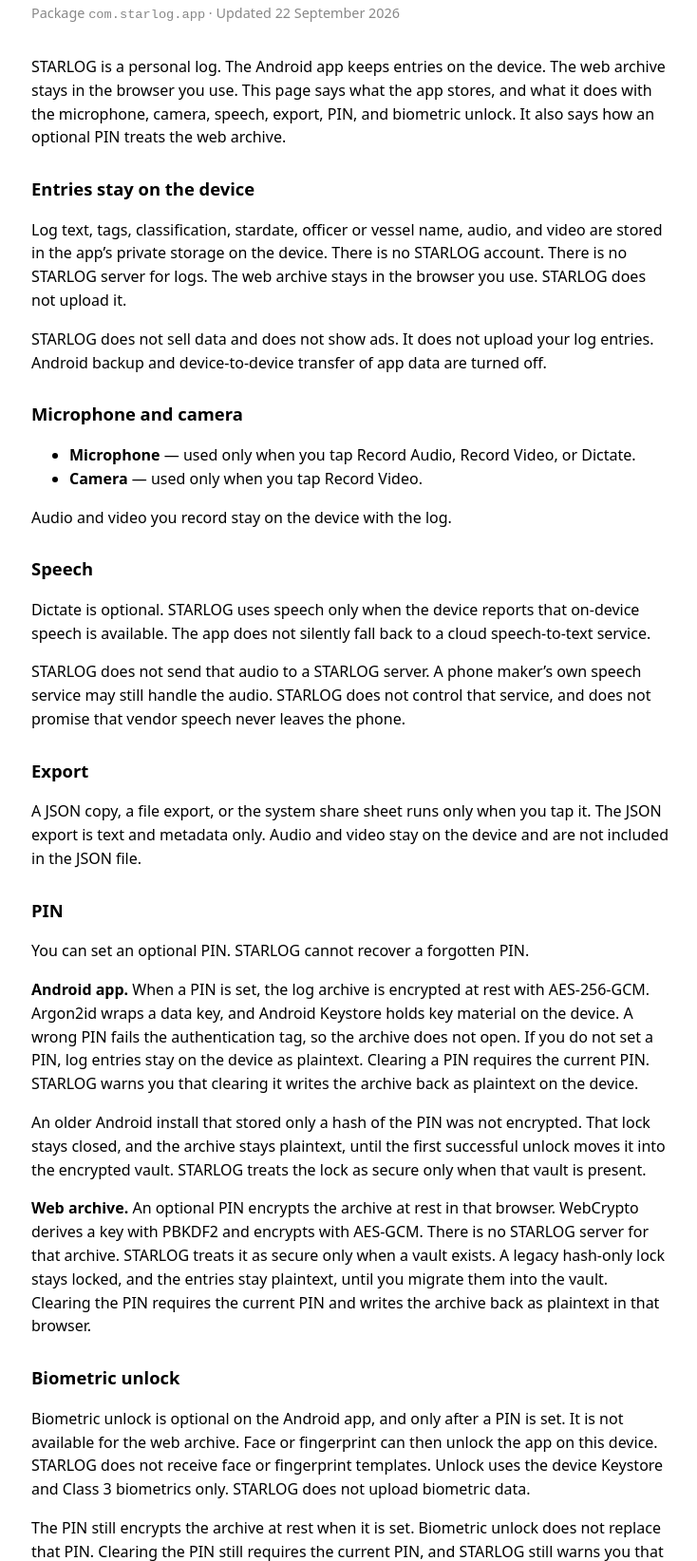
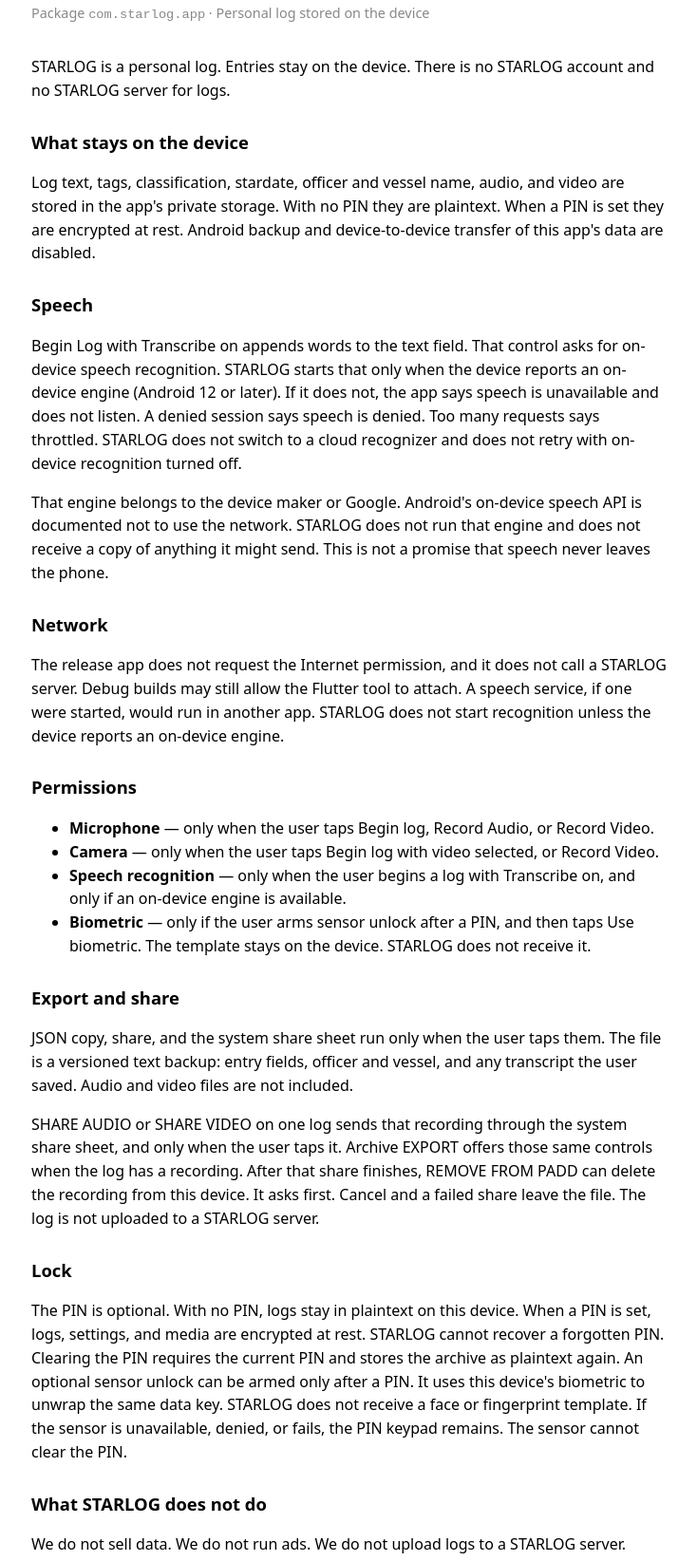
Before and after one commit to RudolfSteinerAI/starlog-privacy, a plain HTML site: page index.html in a window 1280 px wide. Shown: the part 87-1731 px from the top of the page at 95% size, without its empty margins (271-1005 px from the left). Drawn offline with Linux system fonts and the light colour scheme.

Commit message:
Sync Pages speech wording to Begin Log with Transcribe on
index.html = PRIVACY.md HTML block; app.html speech/mic aligned. Zero Dictate. Play privacy URL unchanged.

```diff
--- a/index.html
+++ b/index.html
@@ -11,47 +11,42 @@
   h2 { font-size: 1.15rem; margin-top: 1.75rem; }
   code { font-size: .95em; }
   .meta { color: #888; font-size: .9rem; margin-bottom: 2rem; }
-  footer { margin-top: 2.5rem; padding-top: 1rem; border-top: 1px solid #ccc; font-size: .9rem; }
-  @media (prefers-color-scheme: dark) {
-    footer { border-top-color: #444; }
-  }
 </style>
 </head>
 <body>
 <h1>STARLOG privacy policy</h1>
-<p class="meta">Package <code>com.starlog.app</code> · Updated 22 September 2026</p>
+<p class="meta">Package <code>com.starlog.app</code> · Personal log stored on the device</p>
 
-<p>STARLOG is a personal log. The Android app keeps entries on the device. The web archive stays in the browser you use. This page says what the app stores, and what it does with the microphone, camera, speech, export, PIN, and biometric unlock. It also says how an optional PIN treats the web archive.</p>
+<p>STARLOG is a personal log. Entries stay on the device. There is no STARLOG account and no STARLOG server for logs.</p>
 
-<h2>Entries stay on the device</h2>
-<p>Log text, tags, classification, stardate, officer or vessel name, audio, and video are stored in the app’s private storage on the device. There is no STARLOG account. There is no STARLOG server for logs. The web archive stays in the browser you use. STARLOG does not upload it.</p>
-<p>STARLOG does not sell data and does not show ads. It does not upload your log entries. Android backup and device-to-device transfer of app data are turned off.</p>
-
-<h2>Microphone and camera</h2>
-<ul>
-<li><strong>Microphone</strong> — used only when you tap Record Audio, Record Video, or Dictate.</li>
-<li><strong>Camera</strong> — used only when you tap Record Video.</li>
-</ul>
-<p>Audio and video you record stay on the device with the log.</p>
+<h2>What stays on the device</h2>
+<p>Log text, tags, classification, stardate, officer and vessel name, audio, and video are stored in the app's private storage. With no PIN they are plaintext. When a PIN is set they are encrypted at rest. Android backup and device-to-device transfer of this app's data are disabled.</p>
 
 <h2>Speech</h2>
-<p>Dictate is optional. STARLOG uses speech only when the device reports that on-device speech is available. The app does not silently fall back to a cloud speech-to-text service.</p>
-<p>STARLOG does not send that audio to a STARLOG server. A phone maker’s own speech service may still handle the audio. STARLOG does not control that service, and does not promise that vendor speech never leaves the phone.</p>
+<p>Begin Log with Transcribe on appends words to the text field. That control asks for on-device speech recognition. STARLOG starts that only when the device reports an on-device engine (Android 12 or later). If it does not, the app says speech is unavailable and does not listen. A denied session says speech is denied. Too many requests says throttled. STARLOG does not switch to a cloud recognizer and does not retry with on-device recognition turned off.</p>
+<p>That engine belongs to the device maker or Google. Android's on-device speech API is documented not to use the network. STARLOG does not run that engine and does not receive a copy of anything it might send. This is not a promise that speech never leaves the phone.</p>
 
-<h2>Export</h2>
-<p>A JSON copy, a file export, or the system share sheet runs only when you tap it. The JSON export is text and metadata only. Audio and video stay on the device and are not included in the JSON file.</p>
+<h2>Network</h2>
+<p>The release app does not request the Internet permission, and it does not call a STARLOG server. Debug builds may still allow the Flutter tool to attach. A speech service, if one were started, would run in another app. STARLOG does not start recognition unless the device reports an on-device engine.</p>
 
-<h2>PIN</h2>
-<p>You can set an optional PIN. STARLOG cannot recover a forgotten PIN.</p>
-<p><strong>Android app.</strong> When a PIN is set, the log archive is encrypted at rest with AES-256-GCM. Argon2id wraps a data key, and Android Keystore holds key material on the device. A wrong PIN fails the authentication tag, so the archive does not open. If you do not set a PIN, log entries stay on the device as plaintext. Clearing a PIN requires the current PIN. STARLOG warns you that clearing it writes the archive back as plaintext on the device.</p>
-<p>An older Android install that stored only a hash of the PIN was not encrypted. That lock stays closed, and the archive stays plaintext, until the first successful unlock moves it into the encrypted vault. STARLOG treats the lock as secure only when that vault is present.</p>
-<p><strong>Web archive.</strong> An optional PIN encrypts the archive at rest in that browser. WebCrypto derives a key with PBKDF2 and encrypts with AES-GCM. There is no STARLOG server for that archive. STARLOG treats it as secure only when a vault exists. A legacy hash-only lock stays locked, and the entries stay plaintext, until you migrate them into the vault. Clearing the PIN requires the current PIN and writes the archive back as plaintext in that browser.</p>
+<h2>Permissions</h2>
+<ul>
+<li><strong>Microphone</strong> — only when the user taps Begin log, Record Audio, or Record Video.</li>
+<li><strong>Camera</strong> — only when the user taps Begin log with video selected, or Record Video.</li>
+<li><strong>Speech recognition</strong> — only when the user begins a log with Transcribe on, and only if an on-device engine is available.</li>
+<li><strong>Biometric</strong> — only if the user arms sensor unlock after a PIN, and then taps Use biometric. The template stays on the device. STARLOG does not receive it.</li>
+</ul>
 
-<h2>Biometric unlock</h2>
-<p>Biometric unlock is optional on the Android app, and only after a PIN is set. It is not available for the web archive. Face or fingerprint can then unlock the app on this device. STARLOG does not receive face or fingerprint templates. Unlock uses the device Keystore and Class 3 biometrics only. STARLOG does not upload biometric data.</p>
-<p>The PIN still encrypts the archive at rest when it is set. Biometric unlock does not replace that PIN. Clearing the PIN still requires the current PIN, and STARLOG still warns you that the archive will be stored as plaintext.</p>
-<footer>
-  <p><a href="app.html">About STARLOG</a></p>
-</footer>
+<h2>Export and share</h2>
+<p>JSON copy, share, and the system share sheet run only when the user taps them. The file is a versioned text backup: entry fields, officer and vessel, and any transcript the user saved. Audio and video files are not included.</p>
+<p>SHARE AUDIO or SHARE VIDEO on one log sends that recording through the system share sheet, and only when the user taps it. Archive EXPORT offers those same controls when the log has a recording. After that share finishes, REMOVE FROM PADD can delete the recording from this device. It asks first. Cancel and a failed share leave the file. The log is not uploaded to a STARLOG server.</p>
+
+<h2>Lock</h2>
+<p>The PIN is optional. With no PIN, logs stay in plaintext on this device. When a PIN is set, logs, settings, and media are encrypted at rest. STARLOG cannot recover a forgotten PIN. Clearing the PIN requires the current PIN and stores the archive as plaintext again. An optional sensor unlock can be armed only after a PIN. It uses this device's biometric to unwrap the same data key. STARLOG does not receive a face or fingerprint template. If the sensor is unavailable, denied, or fails, the PIN keypad remains. The sensor cannot clear the PIN.</p>
+
+<h2>What STARLOG does not do</h2>
+<p>We do not sell data. We do not run ads. We do not upload logs to a STARLOG server.</p>
+
+<p>Package: <code>com.starlog.app</code></p>
 </body>
 </html>
```
Also changed, not shown: app.html (+4 -3 lines).
